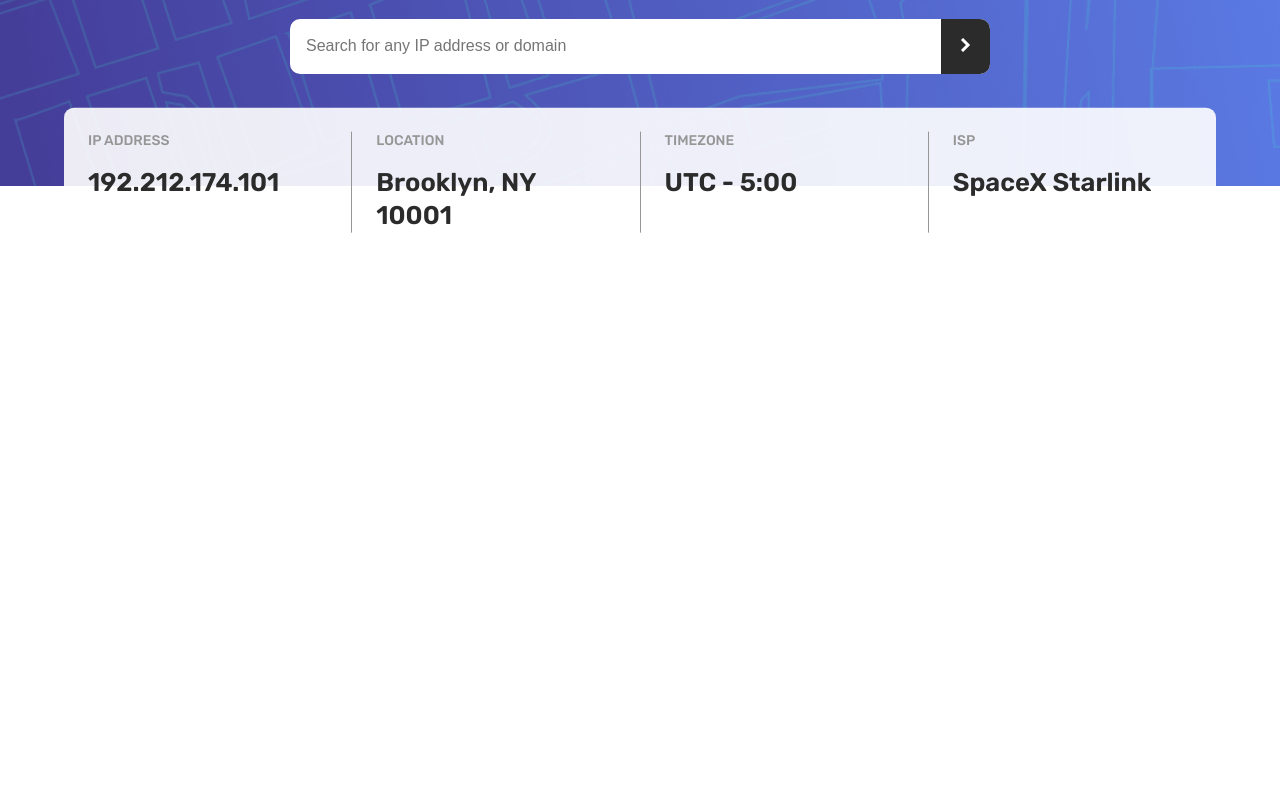
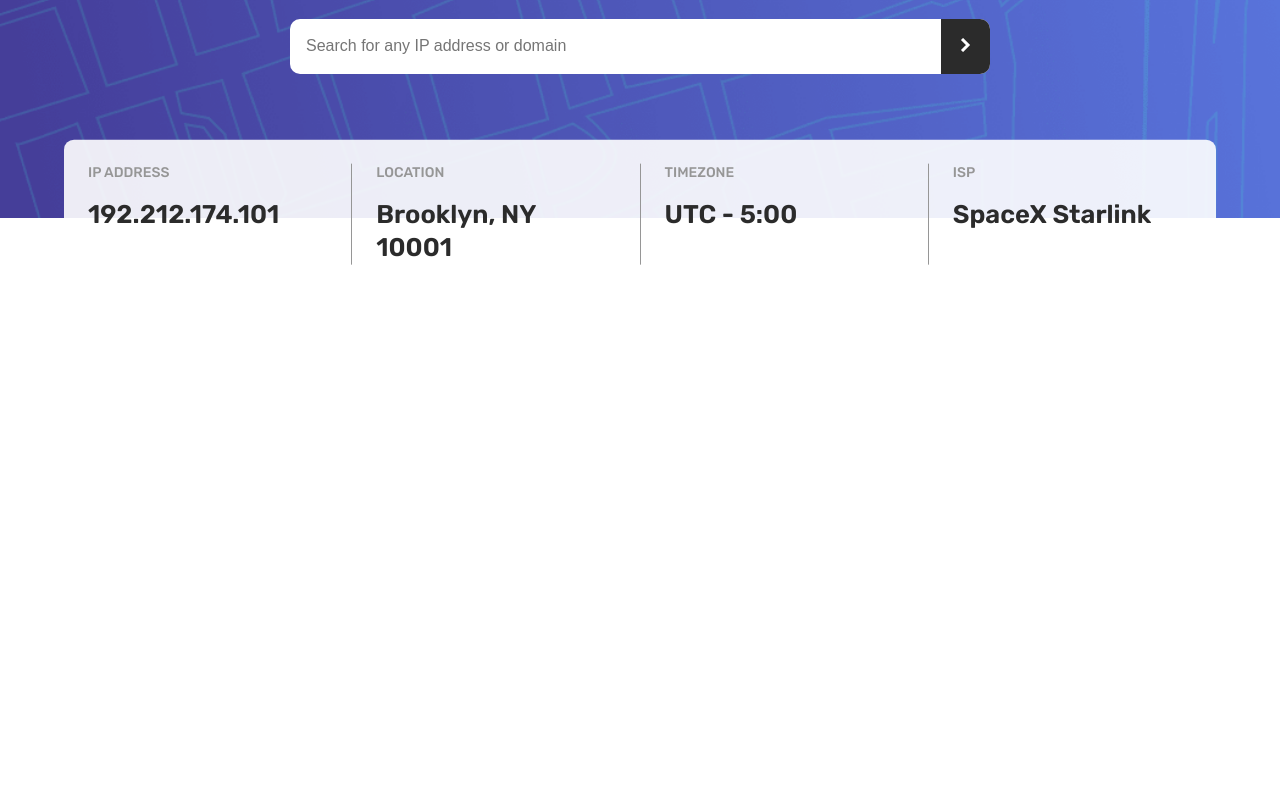
Before and after one commit to kcde/ip-tracker, a plain HTML site: page index.html in a window 1280 px wide. Shown: the part 87-877 px from the top of the page. Drawn offline with nearby package versions, Linux system fonts and the light colour scheme; no server answers.

Commit message:
header styles adjustment

```diff
--- a/styles/style.css
+++ b/styles/style.css
@@ -130,7 +130,7 @@ header {
 
 @media (min-width: 768px) {
     header {
-        padding-bottom: 7rem;
+        padding-bottom: 9rem;
     }
 
     .ip-address-info {
```
